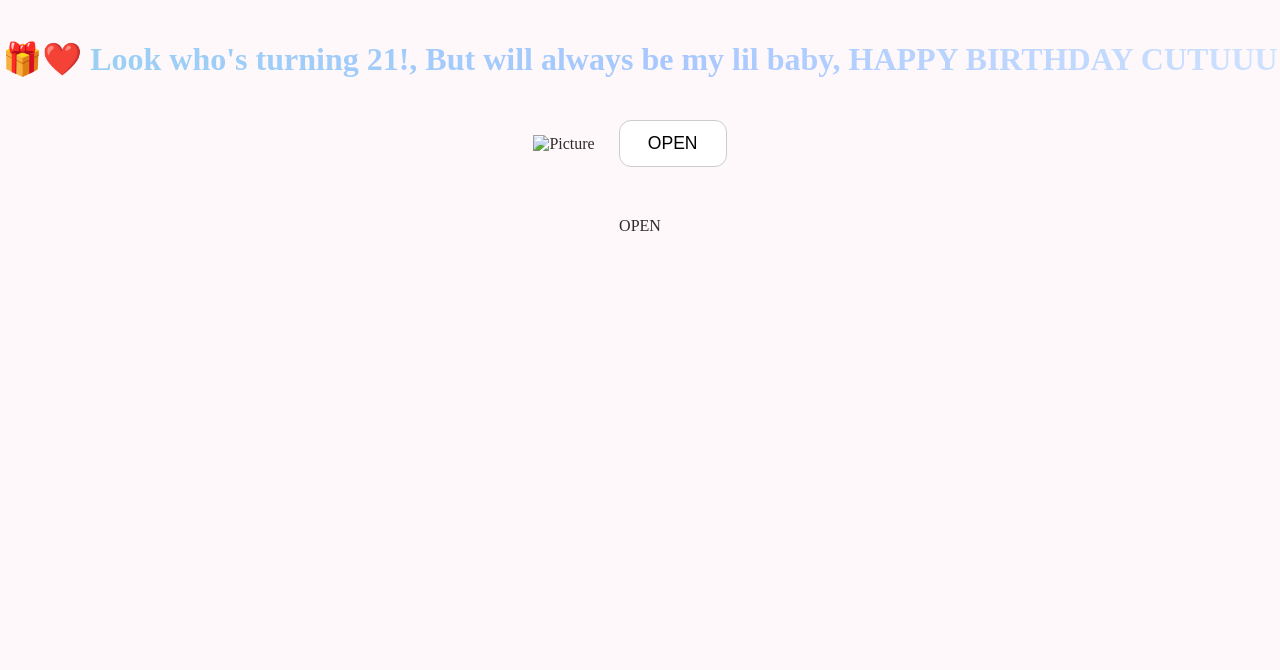
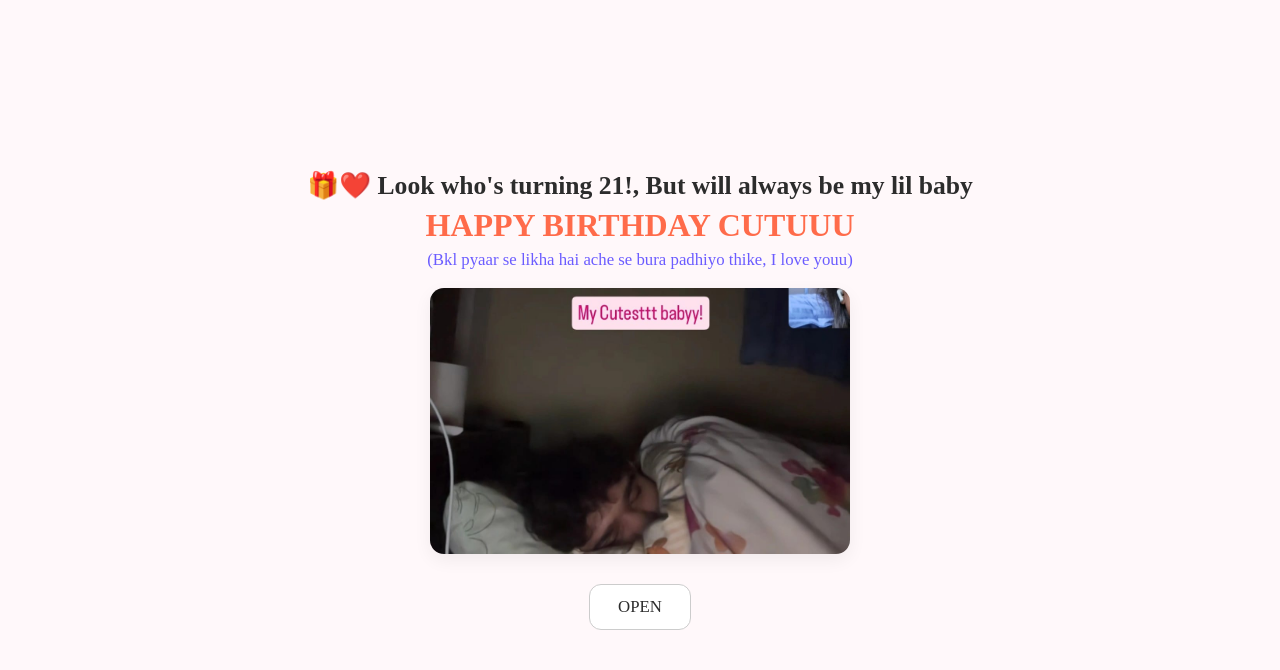
Before and after one commit to ishitaa0523-cloud/birthdayletters, a plain HTML site: page index.html in a window 1280 px wide. Drawn offline with Linux system fonts and the light colour scheme.

Commit message:
Refactor index.html for improved layout and styling

```diff
--- a/index.html
+++ b/index.html
@@ -4,26 +4,102 @@
 <meta charset="utf-8" />
 <meta name="viewport" content="width=device-width,initial-scale=1" />
 <title>KEEP THINGS IN MY MIND AND DON'T GET ANOTHER WIFEY</title>
+
 <style>
-  body{font-family:"Times New Roman",serif;background:#fff8fa;margin:0;padding:0;text-align:center;color:#2c2c2c;}
-  h1{margin-top:40px;font-size:2em;font-weight:700;line-height:1.2;}
-  .headline-text{background:linear-gradient(45deg,#9ad0f5,#a8c8ff,#cfe2ff);-webkit-background-clip:text;-webkit-text-fill-color:transparent;display:inline-block;}
-  #mainImage{width:80%;max-width:420px;margin:18px auto;border-radius:14px;display:block;}
-  #openBtn{background:#fff;border:1px solid #ccc;padding:12px 28px;border-radius:12px;font-size:1.1em;margin:20px;cursor:pointer;}
-  footer{font-size:0.85rem;color:#666;margin-bottom:30px;}
+  :root{
+    --orangish:#ff6b4a;
+    --pastel-purple:#6b5cff;
+    --text:#2c2c2c;
+    --bg:#fff8fa;
+  }
+
+  body{
+    font-family:"Times New Roman",serif;
+    background:var(--bg);
+    margin:0;
+    padding:0;
+    color:var(--text);
+    display:flex;
+    min-height:100vh;
+    align-items:center;
+    justify-content:center;
+  }
+
+  .page {
+    width:100%;
+    max-width:900px;
+    padding:36px 18px;
+    box-sizing:border-box;
+    text-align:center;
+  }
+
+  /* 3-line heading, centered and stacked */
+  .heading-line1{
+    font-size:1.6rem;
+    font-weight:700;
+    color:var(--text);
+    margin-bottom:6px;
+  }
+
+  .heading-line2{
+    font-size:2rem;
+    font-weight:800;
+    color:var(--orangish);
+    margin-bottom:6px;
+  }
+
+  .heading-line3{
+    font-size:1.05rem;
+    color:var(--pastel-purple);
+    margin-bottom:18px;
+  }
+
+  /* Image */
+  #mainImage{
+    width:78%;
+    max-width:420px;
+    display:block;
+    margin: 12px auto;
+    border-radius:14px;
+    box-shadow: 0 6px 18px rgba(0,0,0,0.06);
+  }
+
+  /* Open button */
+  #openBtn{
+    display:inline-block;
+    background:#fff;
+    border:1px solid #ccc;
+    padding:12px 28px;
+    border-radius:12px;
+    font-size:1.05rem;
+    margin-top:18px;
+    cursor:pointer;
+    text-decoration:none;
+    color:var(--text);
+  }
+
+  /* If image fails, the alt text will appear; give some spacing */
+  .img-placeholder { margin: 12px 0; color:#666; }
 </style>
 </head>
 <body>
+  <div class="page">
+    <div class="heading">
+      <div class="heading-line1">🎁❤️ Look who's turning 21!, But will always be my lil baby</div>
+      <div class="heading-line2">HAPPY BIRTHDAY CUTUUU</div>
+      <div class="heading-line3">(Bkl pyaar se likha hai ache se bura padhiyo thike, I love youu)</div>
+    </div>
 
-<h1>🎁❤️ <span class="headline-text">Look who's turning 21!, But will always be my lil baby,
-                                      HAPPY BIRTHDAY CUTUUU</span></h1>
+    <!-- This uses the image file in your repo root: image.jpg -->
+    <img id="mainImage" src="image.jpg" alt="Picture" />
 
-<!-- image: using the local path you provided. If using GitHub Pages, replace with "image.jpg" or the raw.githubusercontent URL -->
-<img id="image.jpg" alt="Picture" />
+    <!-- If you prefer a specific uploaded local path for testing you can temporarily use:
+         src="/mnt/data/c522b9a2-2560-441d-ba7c-de93f998703e.png"
+         but for GitHub Pages you MUST use the repo-relative "image.jpg" shown above.
+    -->
 
-<!-- only OPEN visible here -->
-<button id="openBtn" onclick="location.href='grid.html'">OPEN</button>
-
-<footer></footer> OPEN </footer>
+    <!-- OPEN goes to grid.html -->
+    <a id="openBtn" href="grid.html">OPEN</a>
+  </div>
 </body>
 </html>
```
